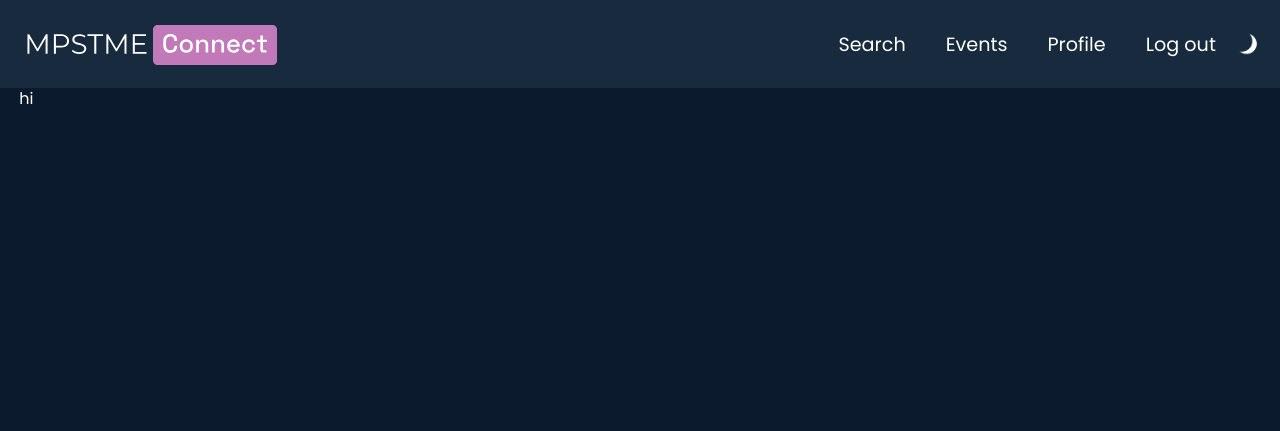
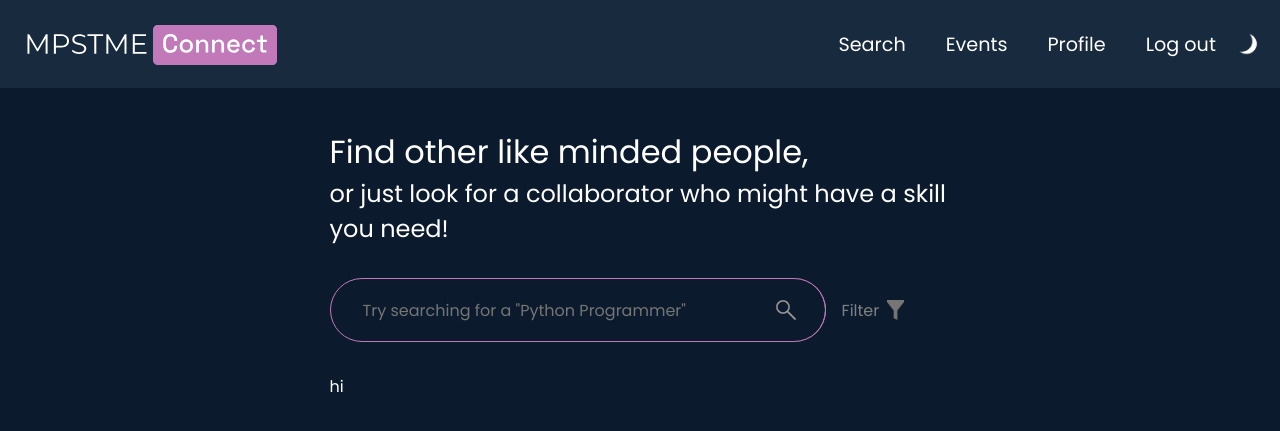
Before and after one commit to Samar-git-hub/MPSTME-Connect, a Flask app: page /search in a window 1280 px wide. Shown: the top 431 px of the page. Run offline with Flask 3, Linux system fonts and the light colour scheme; the visitor is signed in with stand-in values (Sample User, id 1).

Commit message:
milestone 12
done with the upper part of the search page (the heading, search bar and filter icon, still have to do the lower front end part, and of course the backend logic

```diff
--- a/notes.txt
+++ b/notes.txt
@@ -44,3 +44,5 @@ report button with reason
 
 make sure the file uploaded is safe via werkzueg and also make sure users can only upload safe links, and further maybe
 only intragram, github or linkedin, moslty just do these 3
+
+the filter in search could be search by name, interests, skills, soft skills with the default being search by name
--- a/static/styles.css
+++ b/static/styles.css
@@ -158,7 +158,6 @@ header {
     flex-direction: column;
 }
 .input-box {
-    display: block;
     height: 2.5rem;
     display: block;
     width: 100%;
@@ -361,7 +360,6 @@ header {
     margin: 2rem;
     margin-left: 0rem;
 }
-
 .profile-right {
     border: 0.1rem solid var(--accent-color);
     border-radius: 0.5rem;
@@ -490,6 +488,75 @@ header {
     display: flex;
     justify-content: right;
 }
+.main-search {
+    padding-left: 25%;
+    padding-right: 25%;
+    margin-top: 8rem;
+}
+.search-header {
+    font-size: 2rem;
+}
+.search-subheader {
+    font-size: 1.5rem;
+}
+.search-inputbox {
+    background-color: transparent;
+    border: 0.1rem solid var(--accent-color);
+    width: 80%;
+    padding-left: 2rem;
+    padding-right: 5rem;
+    height: 4rem;
+    border-radius: 5rem;
+    color: var(--text-color);
+    box-sizing: border-box;
+    font-size: 1rem;
+}
+.search-inputbox:focus {
+    outline: none;
+}
+.search-icon {
+    height: 1.5rem;
+    width: auto;
+    cursor: pointer;
+}
+.search-icon-container {
+    width: 5rem;
+    height: 4rem;
+    border-right: 0.1rem solid var(--accent-color);
+    display: flex;
+    align-items: center;
+    justify-content: center;
+    border-radius: 5rem;
+    box-sizing: border-box;
+    margin-left: -5rem;
+}
+.filter-icon {
+    height: 1.2rem;
+    width: auto;
+    cursor: pointer;
+}
+.filter-icon-container {
+    width: 5rem;
+    height: 4rem;
+    display: flex;
+    align-items: center;
+    justify-content: center;
+    border-radius: 5rem;
+    box-sizing: border-box;
+}
+.overall-search-container {
+    display: flex;
+    align-items: center;
+    margin-top: 2rem;
+    margin-bottom: 2rem;
+}
+.filter-text {
+    color: #808080;
+    font-size: 1rem;
+    margin-left: 0.8rem;
+    margin-right: 0.5rem;
+    cursor: pointer;
+}
 /* for smaller devices (tabs esque) */
 @media (max-width: 768px) {
     :root {
--- a/templates/search.html
+++ b/templates/search.html
@@ -5,5 +5,27 @@
 {% endblock %}
 
 {% block body %}
-<p>hi</p>
+    <div class="main-search">
+        <div class="top-part-search">
+            <div class="search-header">
+                Find other like minded people,
+            </div>
+            <div class="search-subheader">
+                or just look for a collaborator who might have a skill you need!
+            </div>
+            <div class="overall-search-container">
+                <input type="search" placeholder='Try searching for a "Python Programmer"' class="search-inputbox">
+                <div class="search-icon-container">
+                    <img src="/static/search-icon.png" class="search-icon">
+                </div>
+                <div class="filter-icon-container">
+                    <div class="filter-text">Filter</div>
+                    <img src="/static/filter-icon.png" class="filter-icon">
+                </div>
+            </div>
+        </div>
+        <div class="middle-part-search">
+            hi
+        </div>
+    </div>
 {% endblock %}
```
Also changed, not shown: static/filter-icon-1.png (added), static/filter-icon.png (added), static/search-icon.png (added).
